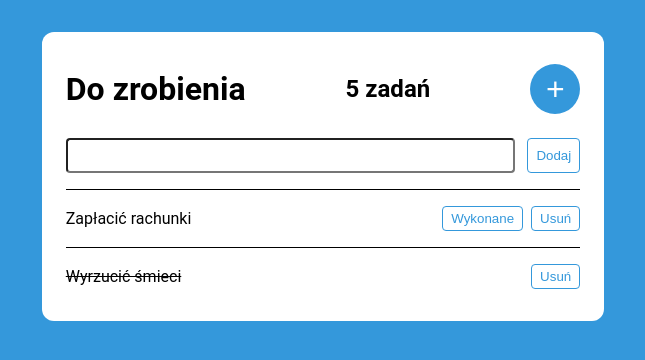
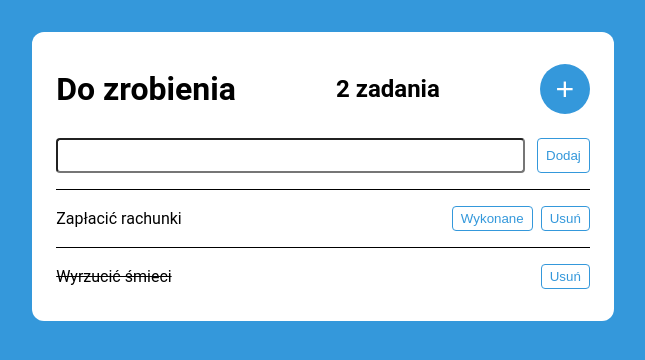
Before and after one commit to KatarzynaZaloba/todo-list, a React (Vite) app: page / in a window 1280 px wide. Shown: the top 360 px of the page, without its empty margins (317-962 px from the left). Built offline with nearby package versions, Linux system fonts and the light colour scheme.

Commit message:
import helper function getSubheading.js

```diff
--- a/src/App.jsx
+++ b/src/App.jsx
@@ -1,17 +1,19 @@
 import styles from './App.module.css'
 import {Form} from "./components/Form/Form.jsx";
 import {TodoItem} from "./components/TodoItem/TodoItem";
+import {getSubheading} from "./utils/getSubheading.js";
 
 function App() {
     const todos = [
         {name: "Zapłacić rachunki", done: false, id: 1},
         {name: "Wyrzucić śmieci", done: true, id: 2},
     ];
+
     return (
         <div className={styles.container}>
             <header className={styles.header}>
                 <h1>Do zrobienia</h1>
-                <h2>5 zadań</h2>
+                <h2>{getSubheading(todos.length)}</h2>
                 <button className={styles.button}>+</button>
             </header>
             <Form/>
```
